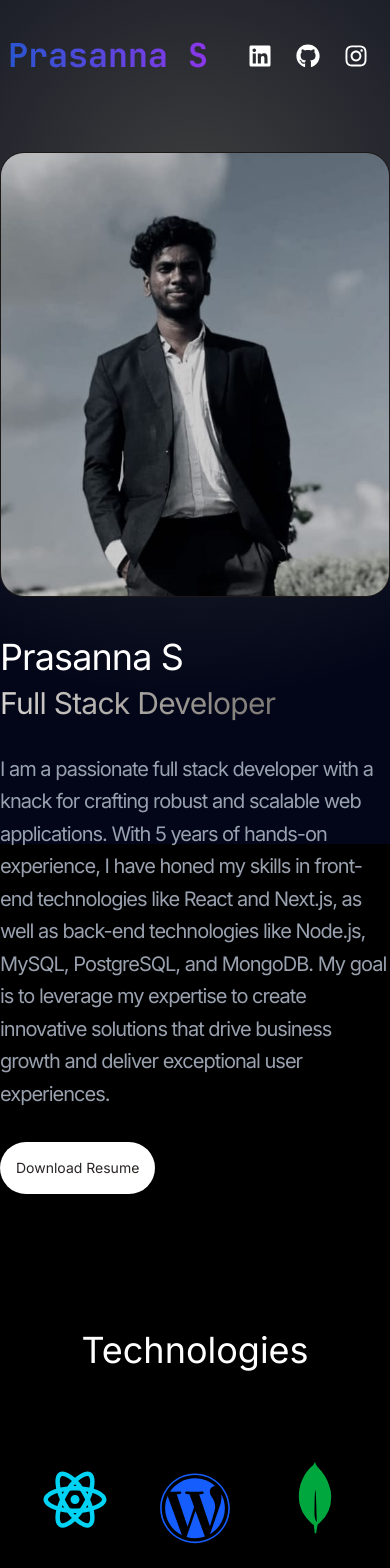
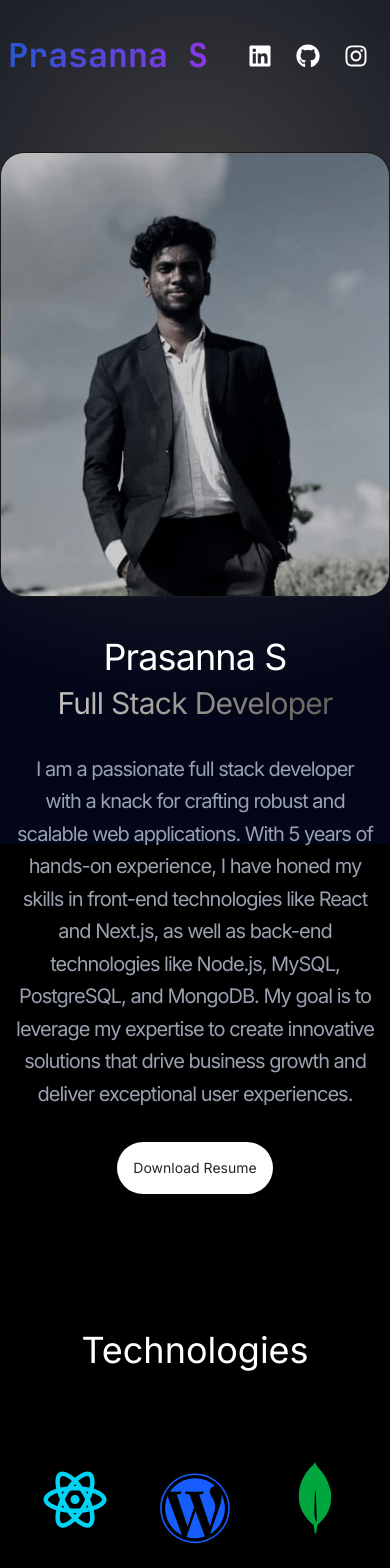
Before and after one commit to prasanna537/portfolio, a React (Vite) app: page / in a window 390 px wide. Shown: the top 1568 px of the page. Built offline with nearby package versions, Linux system fonts and the light colour scheme.

Commit message:
update for mobile view

```diff
--- a/src/components/Experience.jsx
+++ b/src/components/Experience.jsx
@@ -10,10 +10,10 @@ const Experience = () => {
         {EXPERIENCES.map((experience, index) => (
           <div
             key={index}
-            className="mb-8 flex flex-wrap lg:justify-center"
+            className="mb-8 flex flex-wrap justify-center"
           >
             {/* YEAR (LEFT SIDE – static, no animation) */}
-            <div className="w-full max-w-xl lg:w-1/4">
+            <div className="w-full max-w-xl lg:w-1/4 text-center lg:text-left px-4">
               <h3 className="mb-2 text-sm text-white/70">
                 {experience.year}
               </h3>
@@ -24,7 +24,7 @@ const Experience = () => {
               whileInView={{ opacity: 1, x: 0 }}
               initial={{ opacity: 0, x: 100 }}
               transition={{ duration: 1 }}
-              className="w-full max-w-xl lg:w-3/4"
+              className="w-full max-w-xl lg:w-3/4 text-center lg:text-left px-4"
             >
               <h3 className="mb-2 font-semibold text-2xl text-white">
                 {experience.role}{" "}
--- a/src/components/Hero.jsx
+++ b/src/components/Hero.jsx
@@ -49,7 +49,7 @@ const Hero = () => {
         </div>
 
         {/* TEXT */}
-        <div className="w-full lg:w-1/2 max-w-xl lg:ml-10 lg:mt-16 mt-10">
+        <div className="w-full lg:w-1/2 max-w-xl lg:ml-10 lg:mt-16 mt-10 text-center lg:text-left px-4">
           <motion.h2
             variants={childVariants}
             className="pb-2 text-4xl tracking-tight lg:text-8xl text-white"
@@ -66,7 +66,7 @@ const Hero = () => {
 
           <motion.p
             variants={childVariants}
-            className="my-2 max-w-lg py-6 text-xl leading-relaxed tracking-tighter text-gray-400"
+            className="my-2 max-w-lg py-6 text-xl leading-relaxed tracking-tighter text-gray-400 mx-auto lg:mx-0"
           >
             {HERO_CONTENT}
           </motion.p>
--- a/src/components/Project.jsx
+++ b/src/components/Project.jsx
@@ -10,14 +10,14 @@ const Projects = () => {
         {PROJECTS.map((project, index) => (
           <div
             key={index}
-            className="mb-8 flex flex-wrap lg:justify-center items-start"
+            className="mb-8 flex flex-wrap justify-center items-start"
           >
             {/* IMAGE (slides in from left) */}
             <motion.div
               whileInView={{ opacity: 1, x: 0 }}
               initial={{ opacity: 0, x: -100 }}
               transition={{ duration: 1 }}
-              className="w-full lg:w-1/4 flex justify-center"
+              className="w-full lg:w-1/4 flex justify-center mx-auto"
             >
               <img
                 src={project.image}
@@ -33,7 +33,7 @@ const Projects = () => {
               whileInView={{ opacity: 1, x: 0 }}
               initial={{ opacity: 0, x: 100 }}
               transition={{ duration: 1 }}
-              className="w-full max-w-xl lg:w-3/4"
+              className="w-full max-w-xl lg:w-3/4 text-center lg:text-left px-4"
             >
               <h3 className="mb-2 font-semibold text-2xl text-white">
                 {project.title}
```
